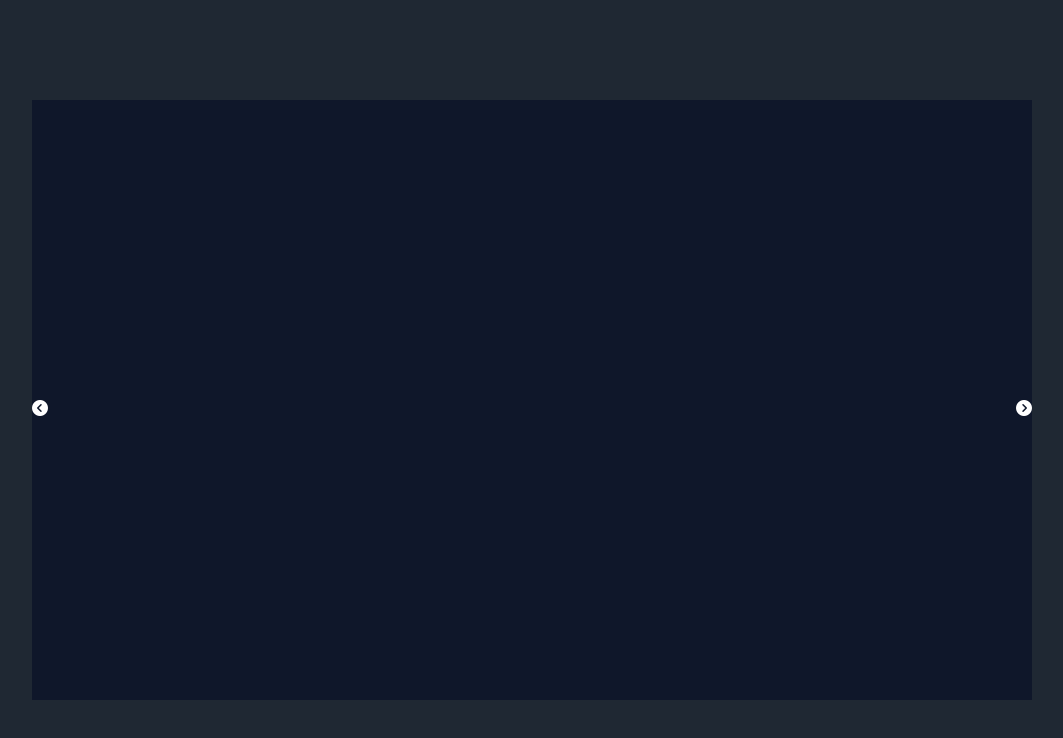
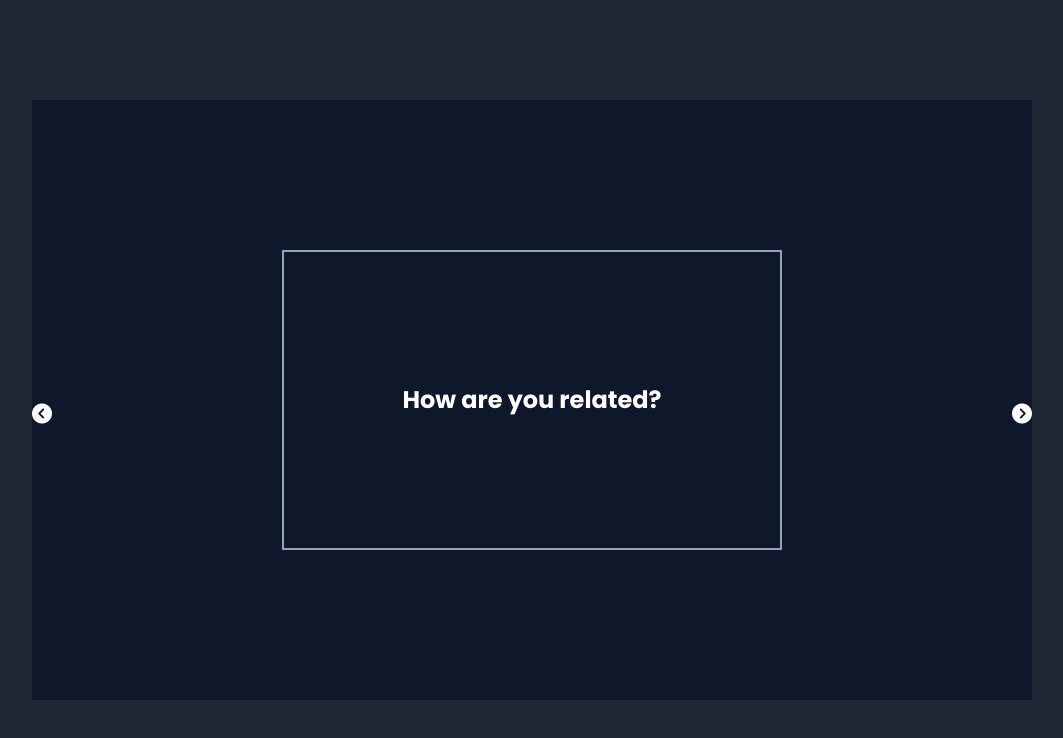
Before and after one commit to devham236/Robyn, a React (Vite) app: page / in a window 1280 px wide. Shown: the top 738 px of the page, without its empty margins (108-1171 px from the left). Built offline with nearby package versions, Linux system fonts and the light colour scheme.

Commit message:
changed array to contain questions and ids

```diff
--- a/src/App.jsx
+++ b/src/App.jsx
@@ -21,15 +21,23 @@ const App = () => {
     setCurrentEl(currentEl - 1)
   }
 
+  console.log(currentEl)
+
   return (
     <main className="w-[100vw] h-[100vh] flex items-center justify-center">
       <div className="w-[1000px] h-[600px] bg-slate-900 flex items-center justify-center relative">
-        <div className={`w-1/2 h-1/2 bg-[${elements[currentEl].color}]`}></div>
+        <div
+          className={`w-1/2 h-1/2 border-2 border-slate-400 flex items-center justify-center`}
+        >
+          <p className="text-white text-center font-bold text-2xl">
+            {elements[currentEl].question}
+          </p>
+        </div>
         <div onClick={nextElement}>
-          <i className="fa-solid fa-circle-chevron-right text-white absolute top-[50%] right-0"></i>
+          <i className="fa-solid fa-circle-chevron-right text-white absolute top-[50%] right-0 text-xl"></i>
         </div>
         <div onClick={prevElement}>
-          <i className="fa-solid fa-circle-chevron-left text-white absolute top-[50%] left-0"></i>
+          <i className="fa-solid fa-circle-chevron-left text-white absolute top-[50%] left-0 text-xl"></i>
         </div>
       </div>
     </main>
--- a/src/Utils/testArray.js
+++ b/src/Utils/testArray.js
@@ -1,12 +1,19 @@
 const elements = [
   {
-    color: "yellow",
+    question: "How are you related?",
+    id: 1,
   },
   {
-    color: "red",
+    question: "What is their age?",
+    id: 2,
   },
   {
-    color: "blue",
+    question: "What is their gender?",
+    id: 3,
+  },
+  {
+    question: "What are their interests?",
+    id: 4,
   },
 ]
 
```
